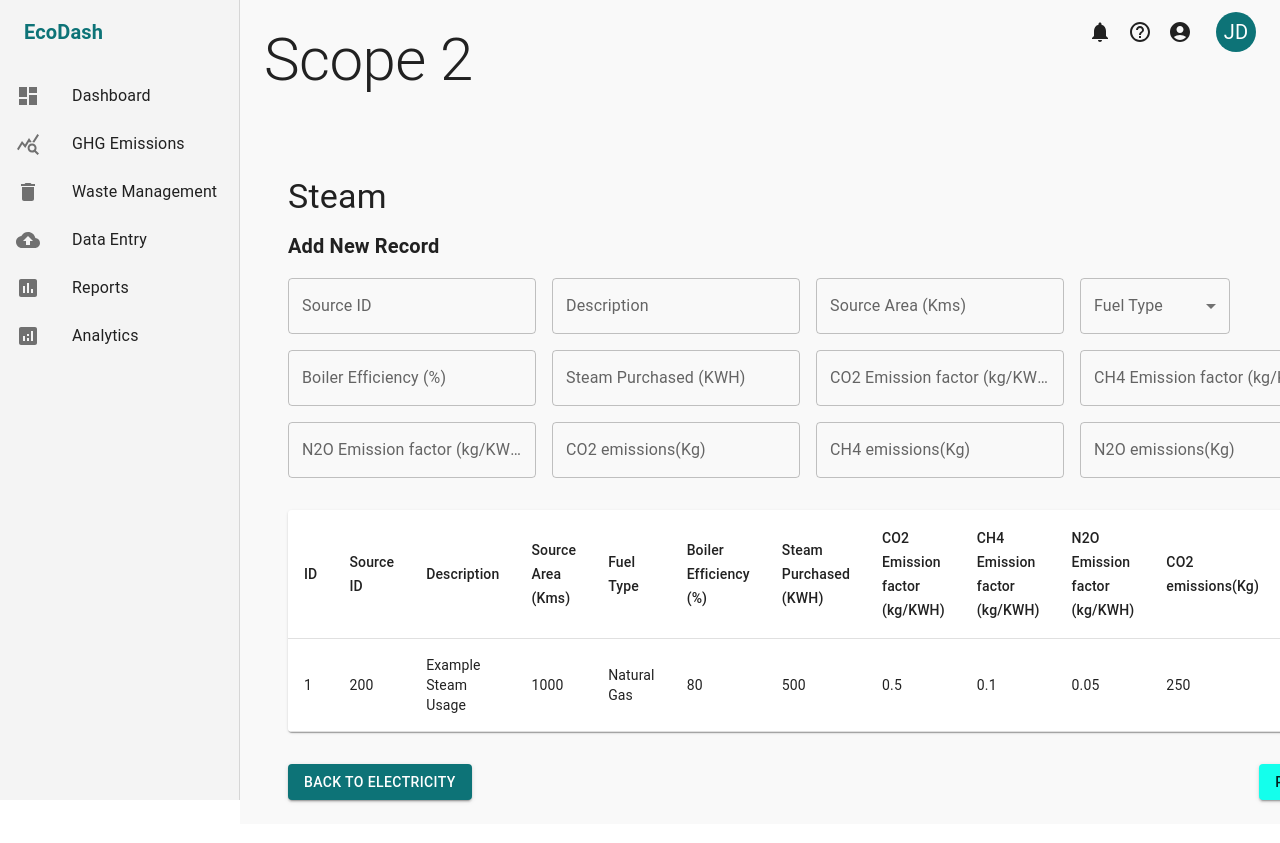
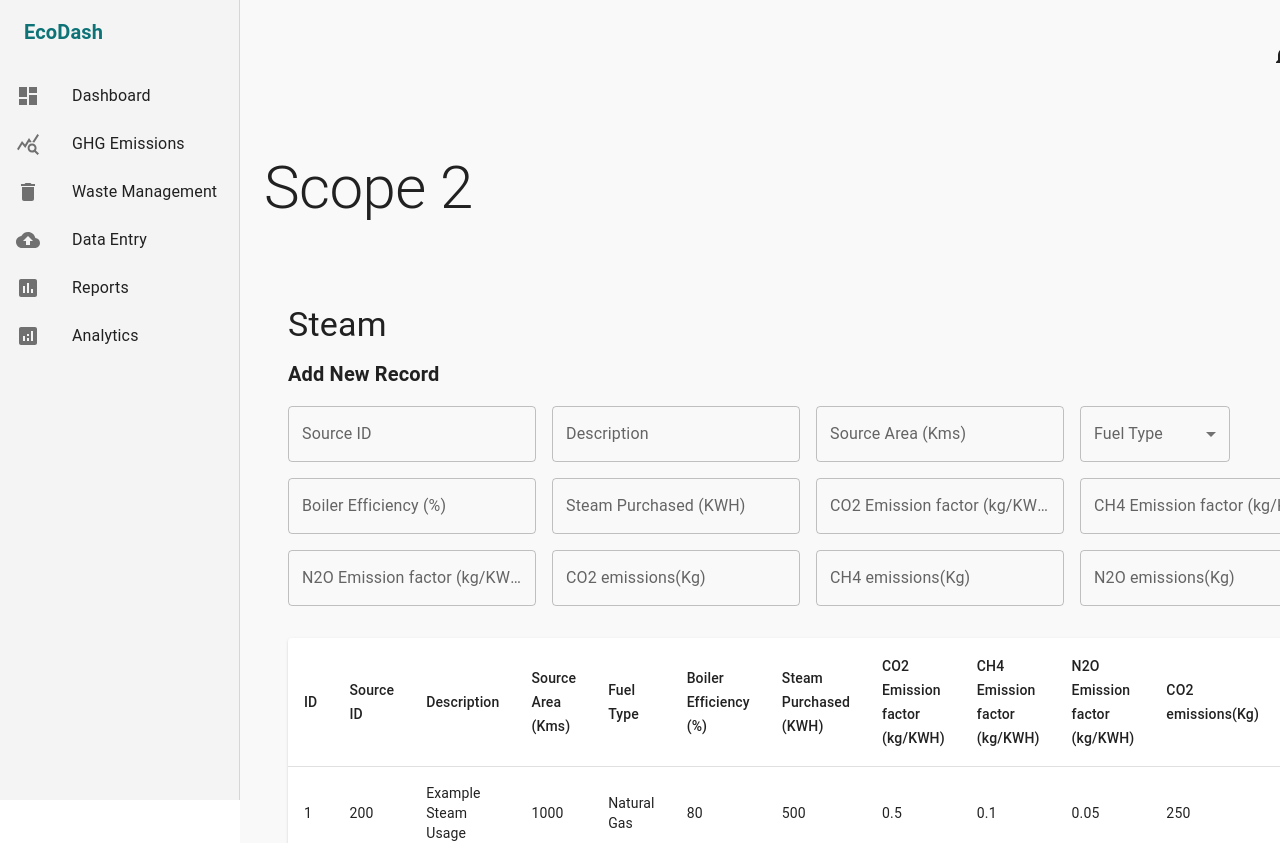
Before and after one commit to AbubakarMirza1/Kavish, a React (Create React App) app in the folder frontend/: page /Scope2S in a window 1280 px wide. Shown: the top 843 px of the page. Built offline with nearby package versions, Linux system fonts and the light colour scheme.

Commit message:
Frontend changes1

```diff
--- a/frontend/src/screens/Scope1FS.js
+++ b/frontend/src/screens/Scope1FS.js
@@ -206,7 +206,7 @@ const FireSuppressionPage = () => {
               <Avatar sx={{ ml: 2, bgcolor: '#0D7377' }}>JD</Avatar>
             </Toolbar>
           </AppBar>
-          <Typography variant="h2">Scope 1</Typography>
+          <Typography variant="h2" gutterBottom sx={{ mt: 8 }}>Scope 1</Typography>
           <Container sx={{ mt: 10 }}>
             <Typography variant="h4" gutterBottom>Fire Suppression</Typography>
             <Box sx={{ mb: 4 }}>
--- a/frontend/src/screens/Scope1PG.js
+++ b/frontend/src/screens/Scope1PG.js
@@ -191,12 +191,8 @@ const PurchasedGasesPage = () => {
           <AppBar position="fixed" color="transparent" elevation={0} sx={{ zIndex: (theme) => theme.zIndex.drawer + 1 }}>
             <Toolbar>
               <Typography variant="h6" sx={{ flexGrow: 1, color: '#0D7377' }}></Typography>
-              <IconButton color="inherit">
-                <NotificationsIcon />
-              </IconButton>
-              <IconButton color="inherit">
-                <HelpIcon />
-              </IconButton>
+              <IconButton color="inherit"><NotificationsIcon /></IconButton>
+              <IconButton color="inherit"><HelpIcon /></IconButton>
               <IconButton color="inherit">
                 <ProfileIcon />
               </IconButton>
@@ -204,7 +200,7 @@ const PurchasedGasesPage = () => {
             </Toolbar>
           </AppBar>
 
-          <Typography variant="h2">Scope 1</Typography>
+          <Typography variant="h2" gutterBottom sx={{ mt: 8 }}>Scope 1</Typography>
 
           <Container sx={{ mt: 10 }}>
             <Typography variant="h4" gutterBottom>
--- a/frontend/src/screens/Scope1RA.js
+++ b/frontend/src/screens/Scope1RA.js
@@ -192,9 +192,7 @@ const RefrigerationAndACPage = () => {
           <AppBar position="fixed" color="transparent" elevation={0} sx={{ zIndex: (theme) => theme.zIndex.drawer + 1 }}>
             <Toolbar>
               <Typography variant="h6" sx={{ flexGrow: 1, color: '#0D7377' }}></Typography>
-              <IconButton color="inherit">
-                <NotificationsIcon />
-              </IconButton>
+              <IconButton color="inherit"><NotificationsIcon /></IconButton>
               <IconButton color="inherit">
                 <HelpIcon />
               </IconButton>
--- a/frontend/src/screens/Scope2E.js
+++ b/frontend/src/screens/Scope2E.js
@@ -206,11 +206,11 @@ const ElectricityPage = () => {
             </Toolbar>
           </AppBar>
 
-          <Typography variant="h2" sx={{ mt: 10 }}>
+          <Typography variant="h2" gutterBottom sx={{ mt: 8 }}>
             Scope 2
           </Typography>
 
-          <Container>
+          <Container sx={{ mt: 10 }}>
             <Typography variant="h4" gutterBottom>
               Electricity
             </Typography>
--- a/frontend/src/screens/Scope2S.js
+++ b/frontend/src/screens/Scope2S.js
@@ -213,7 +213,7 @@ const SteamPage = () => {
 
         {/* Main Content */}
         <Box component="main" sx={{ flexGrow: 1, p: 3, backgroundColor: '#f9f9f9' }}>
-          <AppBar position="fixed" color="transparent" elevation={0} sx={{ zIndex: (theme) => theme.zIndex.drawer + 1 }}>
+          <AppBar position="static" color="transparent" elevation={0} sx={{ zIndex: (theme) => theme.zIndex.drawer + 1 }}>
             <Toolbar>
               <Typography variant="h6" sx={{ flexGrow: 1, color: '#0D7377' }}></Typography>
               <IconButton color="inherit">
@@ -229,7 +229,7 @@ const SteamPage = () => {
             </Toolbar>
           </AppBar>
 
-          <Typography variant="h2">Scope 2</Typography>
+          <Typography variant="h2" gutterbox sx={{ mt: 8 }}>Scope 2</Typography>
 
           <Container sx={{ mt: 10 }}>
             <Typography variant="h4" gutterBottom>
--- a/frontend/src/screens/Setupform1.js
+++ b/frontend/src/screens/Setupform1.js
@@ -245,7 +245,7 @@ const Scope1EmissionsSetup = () => {
           [`& .MuiDrawer-paper`]: {
             width: 240,
             boxSizing: "border-box",
-            backgroundColor: "#c8e8d0",
+            backgroundColor: "#f4f4f4",
           },
         }}
       >
```
Also changed, not shown: frontend/package.json (+10 -1 lines), 2 other files (tests, documents, lock files or other folders).
